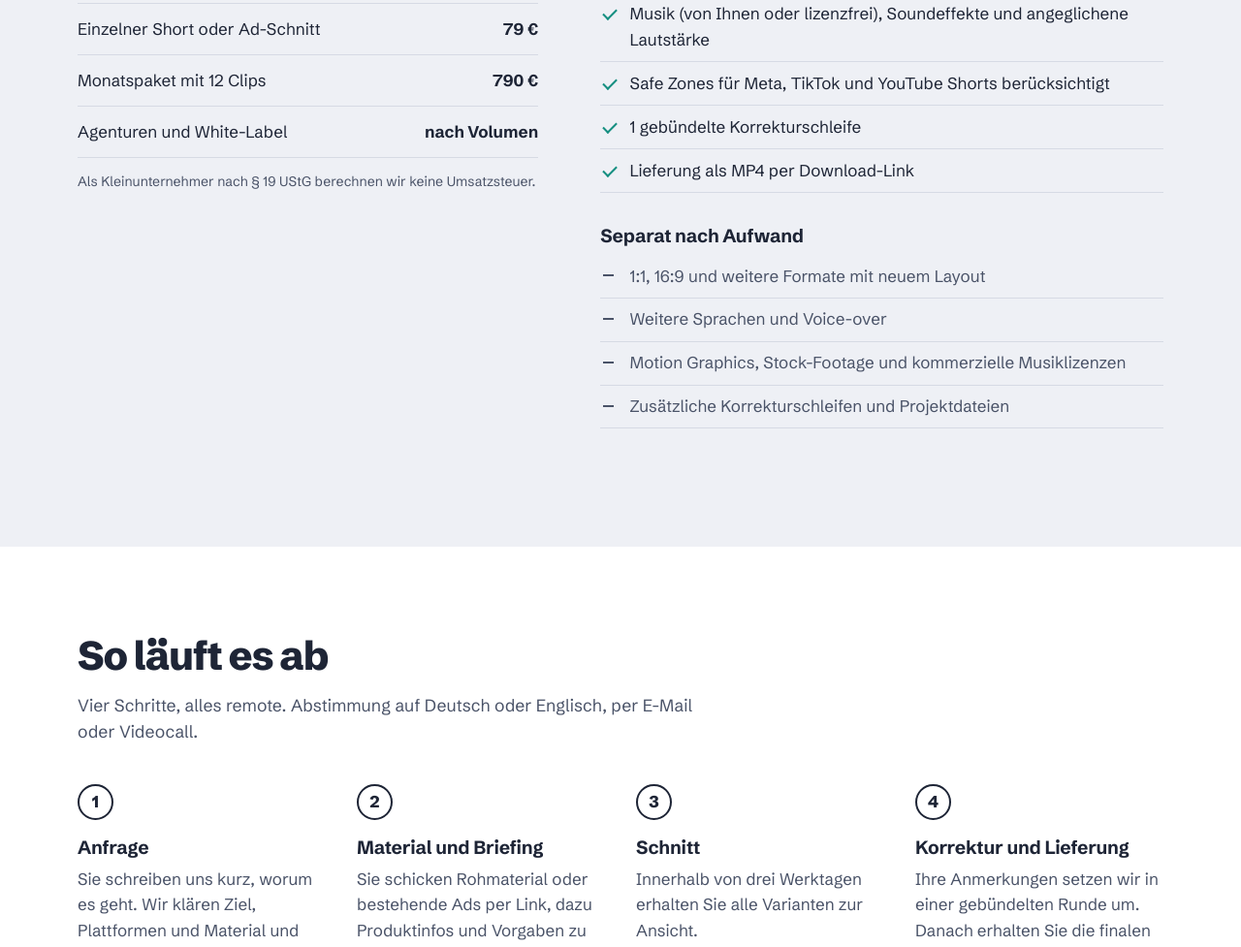
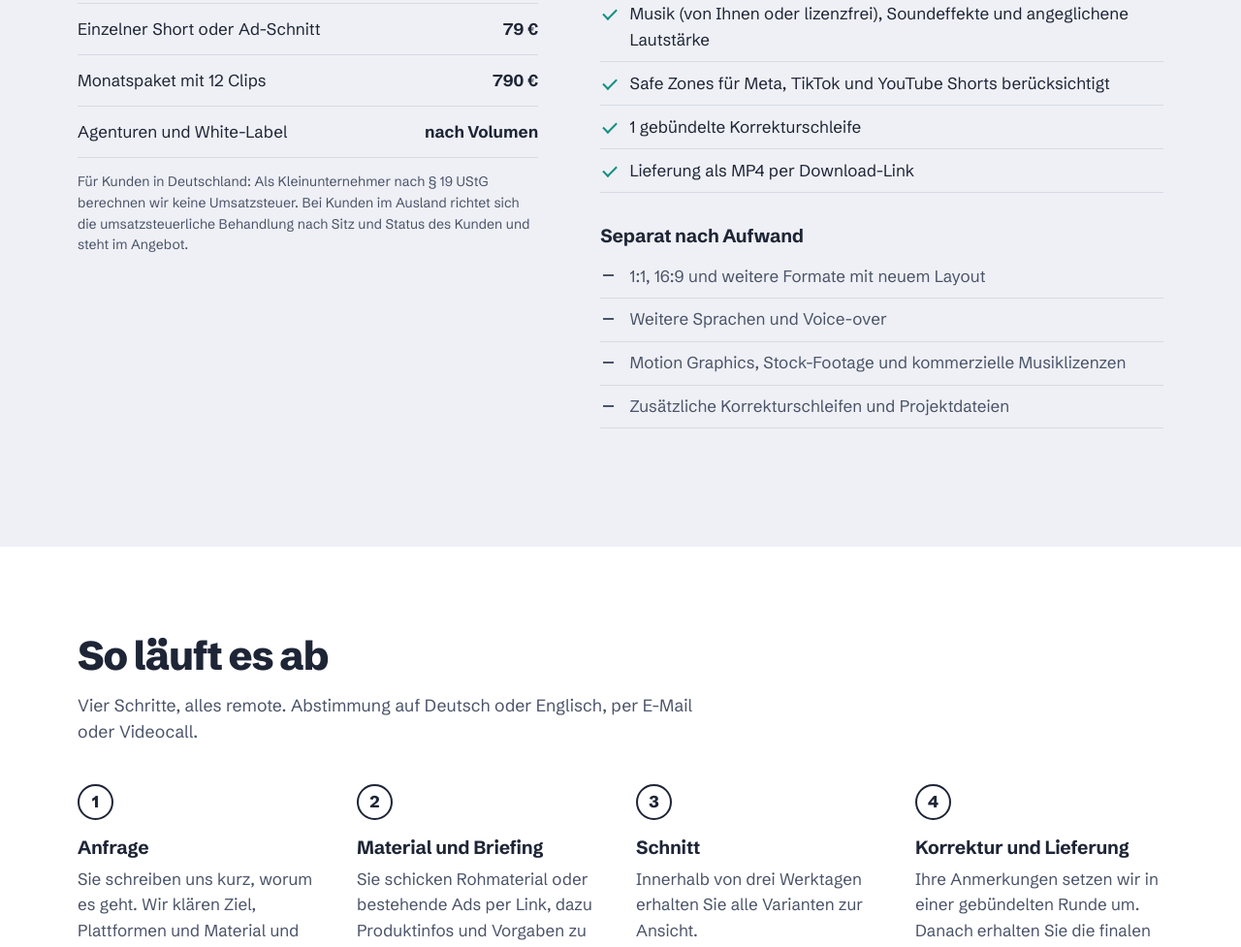
Before and after one commit to FrontlineCuts/website, a plain HTML site: page index.html in a window 1280 px wide. Shown: the part 3237-4214 px from the top of the page at 97% size. Drawn offline with Linux system fonts and the light colour scheme.

Commit message:
Preisbereich: keine pauschale Umsatzsteueraussage für Auslandskunden (DE/EN)
Co-Authored-By: Claude Opus 5.5 <noreply@anthropic.com>
Claude-Session: https://claude.ai/code/session_01BoqK5xpnbymj2nNZe5rLmU

```diff
--- a/index.html
+++ b/index.html
@@ -152,7 +152,7 @@
           <li><span>Monatspaket mit 12 Clips</span><span>790 €</span></li>
           <li><span>Agenturen und White-Label</span><span>nach Volumen</span></li>
         </ul>
-        <p class="tax">Als Kleinunternehmer nach § 19 UStG berechnen wir keine Umsatzsteuer.</p>
+        <p class="tax">Für Kunden in Deutschland: Als Kleinunternehmer nach § 19 UStG berechnen wir keine Umsatzsteuer. Bei Kunden im Ausland richtet sich die umsatzsteuerliche Behandlung nach Sitz und Status des Kunden und steht im Angebot.</p>
       </div>
       <div class="scope">
         <h3>Enthalten</h3>
```
Also changed, not shown: en/index.html (+1 -1 lines).
